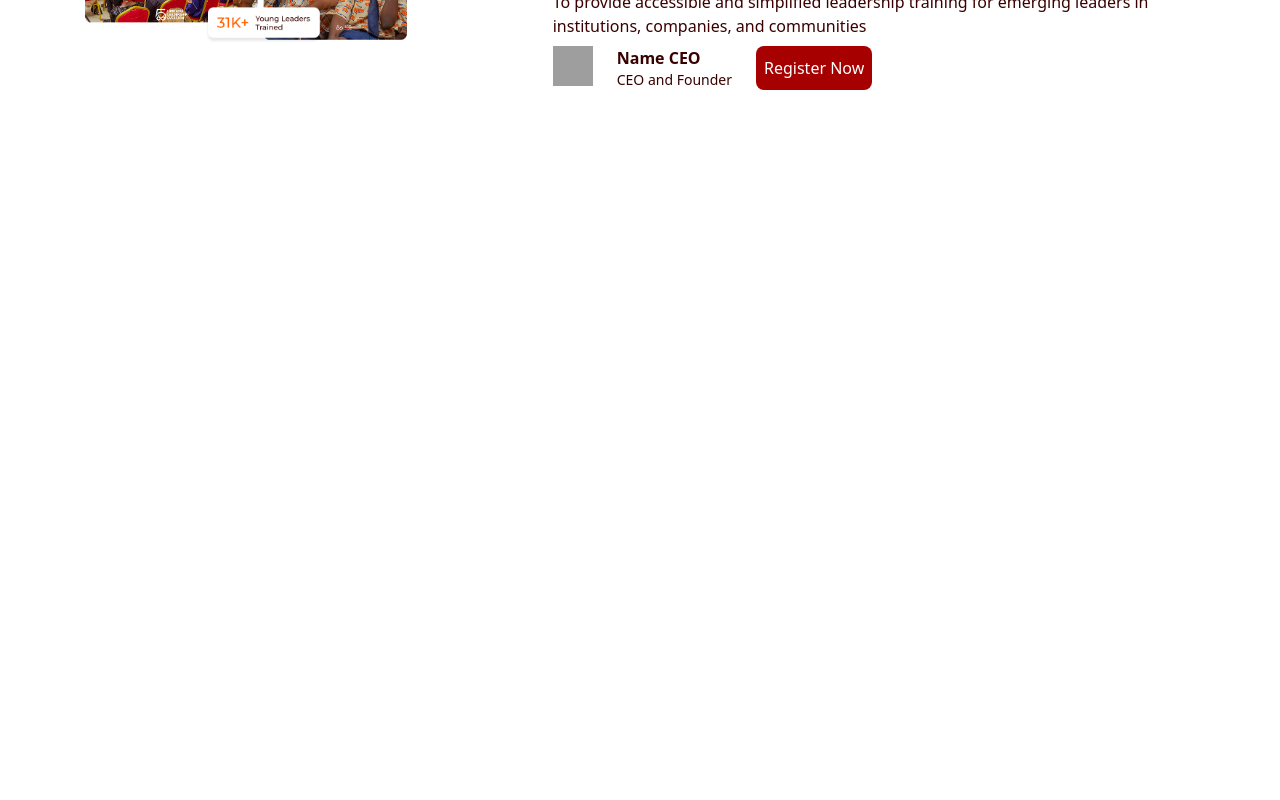
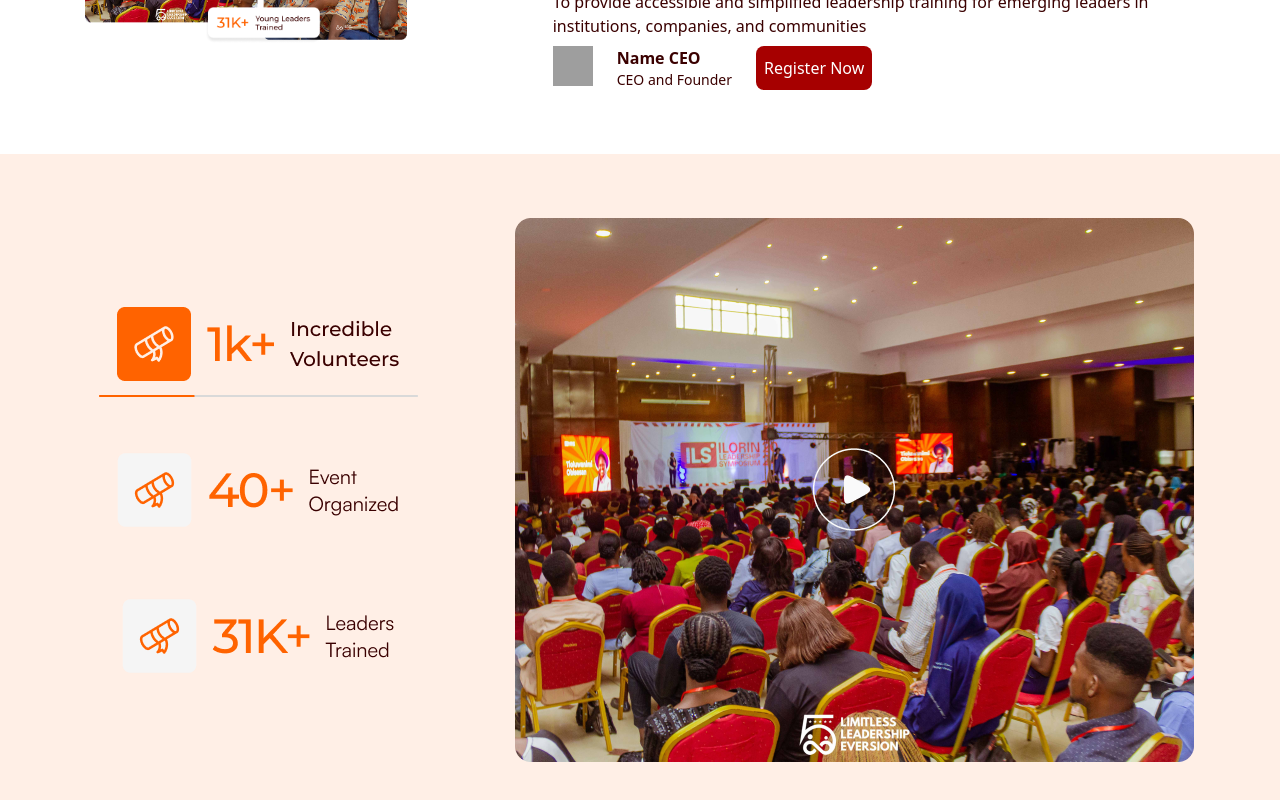
Before and after one commit to Developerfiyin/LLE-website, a React (Vite) app: page / in a window 1280 px wide. Shown: the part 5808-6608 px from the top of the page. Before the commit the page ends 5962 px from the top, so only its background shows below. Built offline with nearby package versions, Linux system fonts and the light colour scheme; grey boxes are pictures that could not be loaded.

Commit message:
Finished activities.jsx

```diff
--- a/src/Components/Activities.jsx
+++ b/src/Components/Activities.jsx
@@ -1,12 +1,14 @@
 import React from 'react'
 import Frame41 from '../assets/Frame 41.png'
+import Frame46 from '../assets/Frame 46.png'
 
 
 const Activities = () => {
   return (
-    <div>
+    <div className='bg-[#FFEFE6] py-16 p-4 flex justify-evenly '>
 
-
+   <img src={Frame46} alt="THE PICTURE FOR THE ACTIVITES" className='ml-8' />
+   <img src={Frame41} alt="THE frame for the activites ( it has a play icon in the middle)" />
     </div>
   )
 }
```
